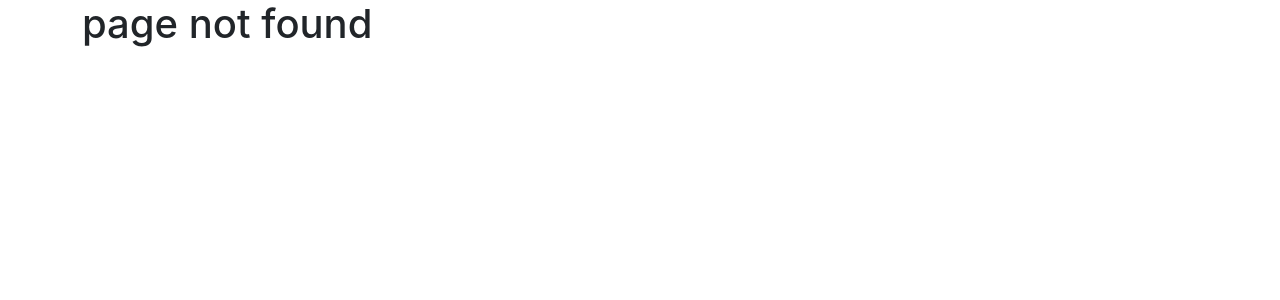
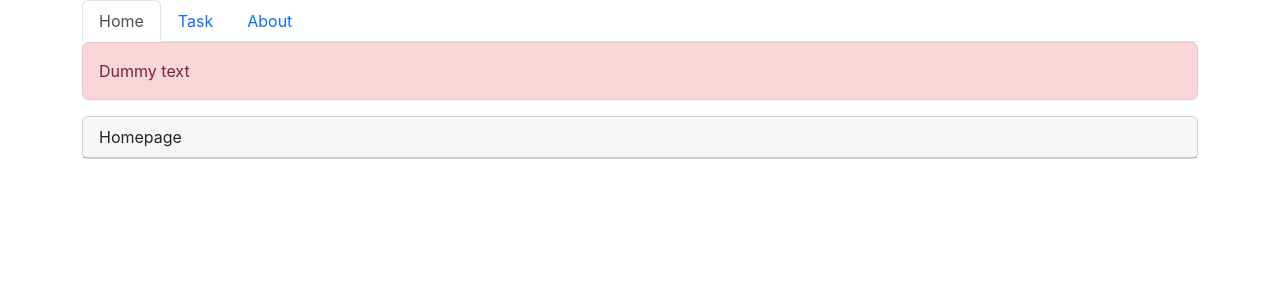
Before and after one commit to dineshk033/ReactSepPractise, a React (Create React App) app in the folder todo-app/: page / in a window 1280 px wide. Before the commit this address had no page. Shown: the top 300 px of the page. Built offline with nearby package versions, Linux system fonts and the light colour scheme.

Commit message:
Before implement auth

```diff
--- a/todo-app/src/App.js
+++ b/todo-app/src/App.js
@@ -1,18 +1,30 @@
 import { BrowserRouter, Route, Routes } from "react-router-dom";
+import Task from "./component/todo";
 import Layout from "./component";
-import Task from "./component/todo";
 import PageNotFound from "./component/404-page";
 import About from "./component/about";
 import Login from "./component/login";
+import ProductLayout from "./component/productLayout";
+import SingleProduct from "./component/single-product";
+import Home from "./component/home";
 
 function App() {
   return (
     <div className="container">
       <BrowserRouter>
         <Routes>
-          <Route path="/home" element={<Task />} />
-          <Route path="/about" element={<About />} />
+          <Route path="/" element={<Layout />}>
+            <Route index element={<Home />} />
+            <Route path="home" element={<Task />} />
+            <Route path="about" element={<About />} />
+          </Route>
+          <Route path="/product" element={<ProductLayout />}>
+            <Route index element={<About />} />
+            <Route path=":productID" element={<SingleProduct />} />
+          </Route>
+          {/* <Route path="/home" element={<Layout />} /> */}
           <Route path="/login" element={<Login />} />
+          {/* <Route path="/about" element={<About />} /> */}
           <Route path="*" element={<PageNotFound />} />
         </Routes>
       </BrowserRouter>
--- a/todo-app/src/component/header.jsx
+++ b/todo-app/src/component/header.jsx
@@ -5,12 +5,22 @@ const Header = () => {
     <ul className="nav nav-tabs">
       <li className="nav-item">
         <NavLink
-          to="/home"
+          to="/"
           className={({ isActive }) =>
             isActive ? "nav-link active" : "nav-link"
           }
         >
           Home
+        </NavLink>
+      </li>
+      <li className="nav-item">
+        <NavLink
+          to="/task"
+          className={({ isActive }) =>
+            isActive ? "nav-link active" : "nav-link"
+          }
+        >
+          Task
         </NavLink>
       </li>
       <li className="nav-item">
--- /dev/null
+++ b/todo-app/src/component/home.jsx
@@ -0,0 +1,9 @@
+const Home = () => {
+  return (
+    <div className="card">
+      <div className="card-header">Homepage</div>
+    </div>
+  );
+};
+
+export default Home;
--- a/todo-app/src/component/index.js
+++ b/todo-app/src/component/index.js
@@ -5,6 +5,7 @@ const Layout = () => {
   return (
     <>
       <Header />
+      <div className="alert alert-danger">Dummy text</div>
       <Outlet />
     </>
   );
--- /dev/null
+++ b/todo-app/src/component/productLayout.jsx
@@ -0,0 +1,12 @@
+import { Outlet } from "react-router-dom";
+
+const ProductLayout = () => {
+  return (
+    <>
+      <h5>Product Dashboard</h5>
+      <Outlet />
+    </>
+  );
+};
+
+export default ProductLayout;
--- /dev/null
+++ b/todo-app/src/component/single-product.jsx
@@ -0,0 +1,19 @@
+import { useEffect } from "react";
+import { useParams } from "react-router-dom";
+
+const SingleProduct = () => {
+  let params = useParams();
+  console.log(params.productID); // "hotspur"
+
+  useEffect(() => {
+    //APi
+  }, []);
+
+  return (
+    <>
+      <h5>Single Product</h5>
+    </>
+  );
+};
+
+export default SingleProduct;
```
